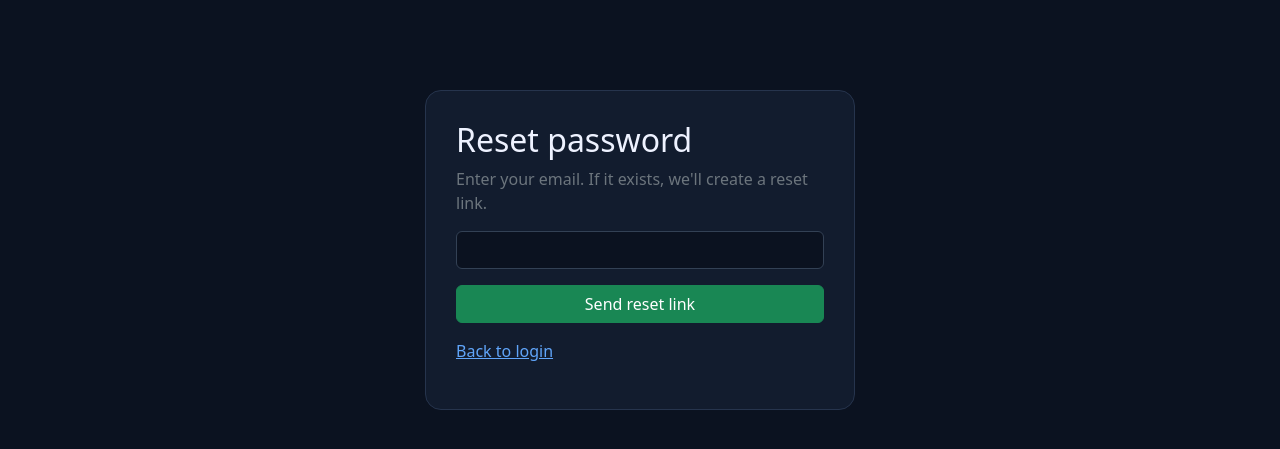
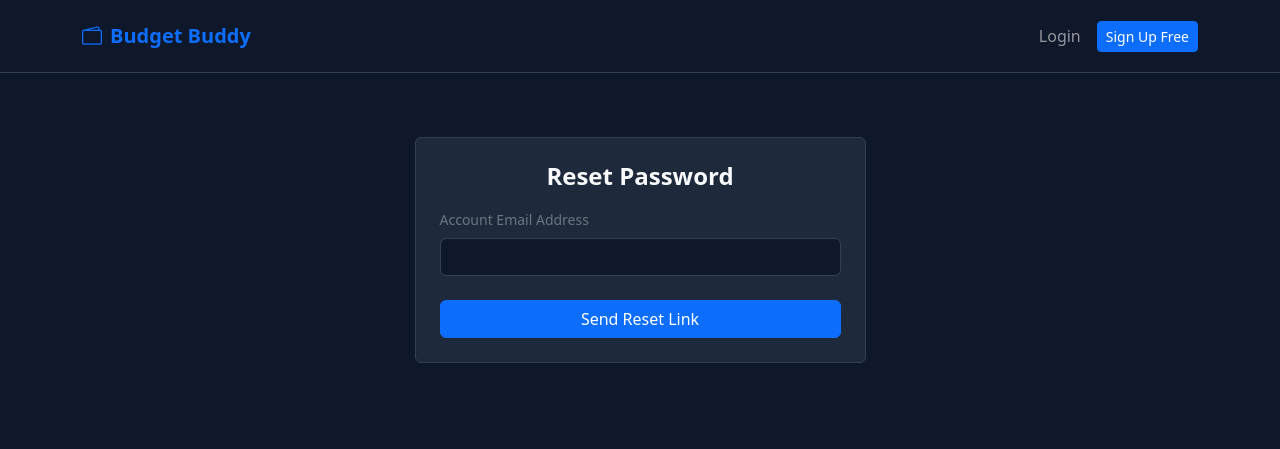
Before and after one commit to arielmuyanja-cloud/budget-buddy132, a Flask app: page /forgot-password in a window 1280 px wide. Shown: the top 449 px of the page. Run offline with Flask 3, Linux system fonts and the light colour scheme.

Commit message:
Refactor forgot password page with new layout

```diff
--- a/templates/forgot_password.html
+++ b/templates/forgot_password.html
@@ -1,4 +1,19 @@
-
-<!doctype html><html><head><meta name="viewport" content="width=device-width,initial-scale=1"><title>Forgot password</title><link href="https://cdn.jsdelivr.net/npm/bootstrap@5.3.3/dist/css/bootstrap.min.css" rel="stylesheet"><style>
-body{background:#0b1220;color:#eef2ff;font-family:system-ui;padding:40px 16px}.box{max-width:430px;margin:50px auto;background:#121c2e;border:1px solid #26344d;border-radius:16px;padding:30px}.form-control,.form-select{background:#0b1220;color:#fff;border-color:#334155}.btn{width:100%}a{color:#60a5fa}
-</style></head><body><div class="box"><h2>Reset password</h2><p class="text-secondary">Enter your email. If it exists, we'll create a reset link.</p><form method="post"><input class="form-control mb-3" type="email" name="email" required><button class="btn btn-success">Send reset link</button></form>{% if session.get('dev_reset_link') %}<div class="alert alert-warning mt-3">Development reset link:<br><a href="{{ session.pop('dev_reset_link') }}">{{ session.get('dev_reset_link','') }}</a></div>{% endif %}<p class="mt-3"><a href="/login">Back to login</a></p></div></body></html>
+{% extends "base.html" %}
+{% block content %}
+<div class="container py-5">
+    <div class="row justify-content-center">
+        <div class="col-md-5">
+            <div class="card p-4">
+                <h4 class="fw-bold text-center mb-3">Reset Password</h4>
+                <form action="{{ url_for('forgot_password') }}" method="POST">
+                    <div class="mb-4">
+                        <label class="form-label small text-secondary">Account Email Address</label>
+                        <input type="email" name="email" class="form-control" required>
+                    </div>
+                    <button type="submit" class="btn btn-primary w-100">Send Reset Link</button>
+                </form>
+            </div>
+        </div>
+    </div>
+</div>
+{% endblock %}
```
